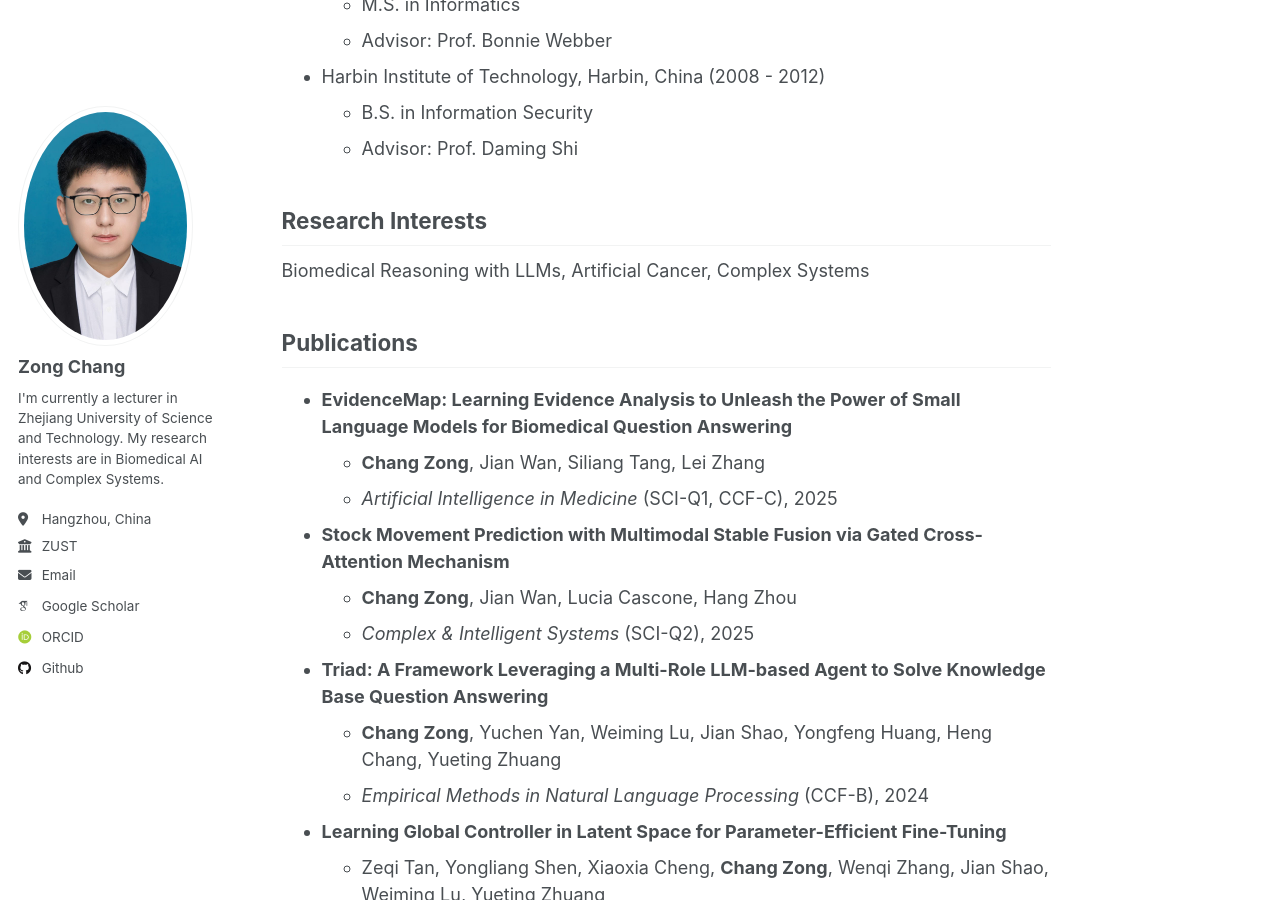
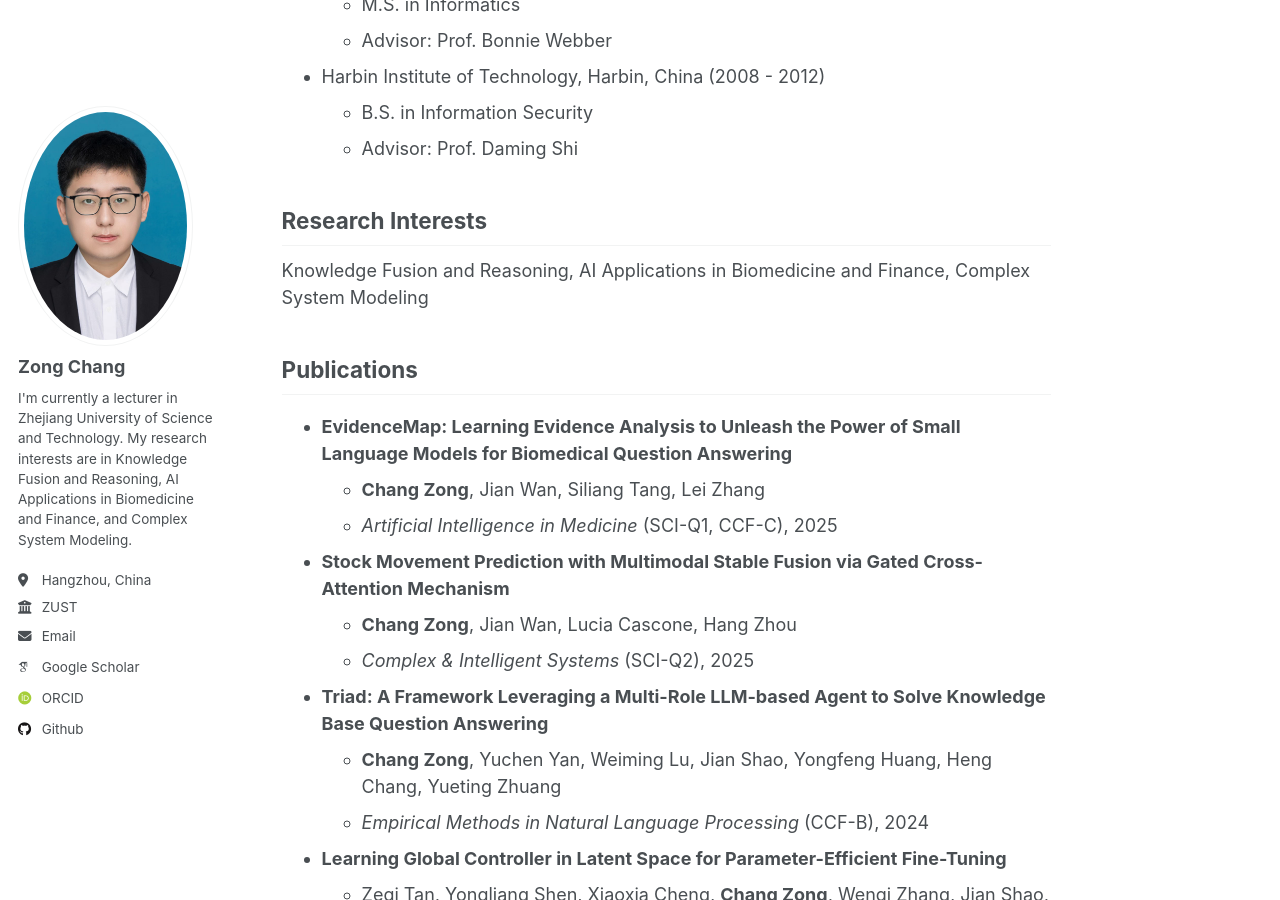
Before and after one commit to changzong/changzong.github.io, a Jekyll site: the page built from _pages/about.md, in a window 1280 px wide and 900 px high, scrolled down 569 px. Built offline with Jekyll 4.4.1, drawn with Linux system fonts in a browser that asks for light colours; some web fonts are replaced.

Commit message:
udpate cv

```diff
--- a/_config.yml
+++ b/_config.yml
@@ -24,7 +24,7 @@ author:
   avatar           : "personal-photo.jpg"
   name             : "Zong Chang"
   pronouns         : # example: "she/her"
-  bio              : "I'm currently a lecturer in Zhejiang University of Science and Technology. My research interests are in Biomedical AI and Complex Systems."
+  bio              : "I'm currently a lecturer in Zhejiang University of Science and Technology. My research interests are in Knowledge Fusion and Reasoning, AI Applications in Biomedicine and Finance, and Complex System Modeling."
   location         : "Hangzhou, China"
   employer         : "ZUST"
   uri              : # URL
--- a/_pages/about.md
+++ b/_pages/about.md
@@ -23,7 +23,7 @@ redirect_from:
   - Advisor: Prof. Daming Shi
 
 ## Research Interests
-Biomedical Reasoning with LLMs, Artificial Cancer, Complex Systems
+Knowledge Fusion and Reasoning, AI Applications in Biomedicine and Finance, Complex System Modeling
 
 ## Publications
 - **EvidenceMap: Learning Evidence Analysis to Unleash the Power of Small Language Models for Biomedical Question Answering**
```
